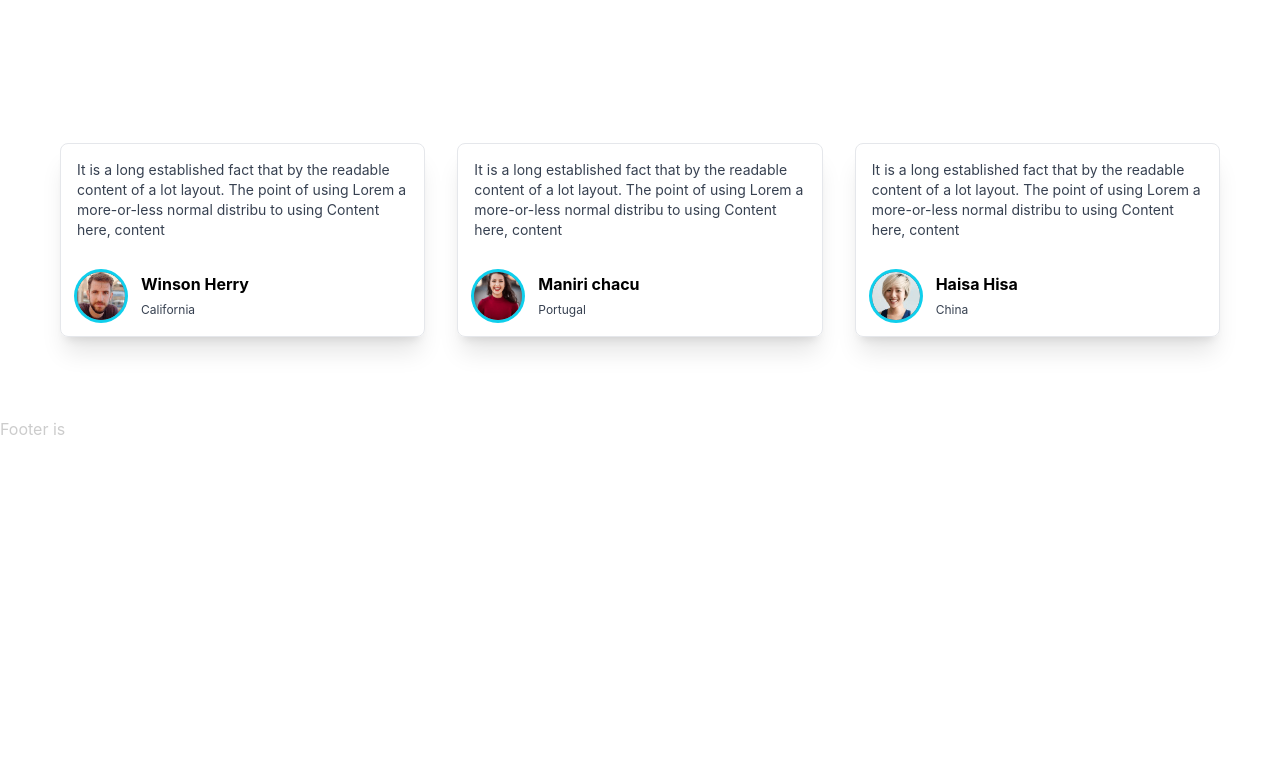
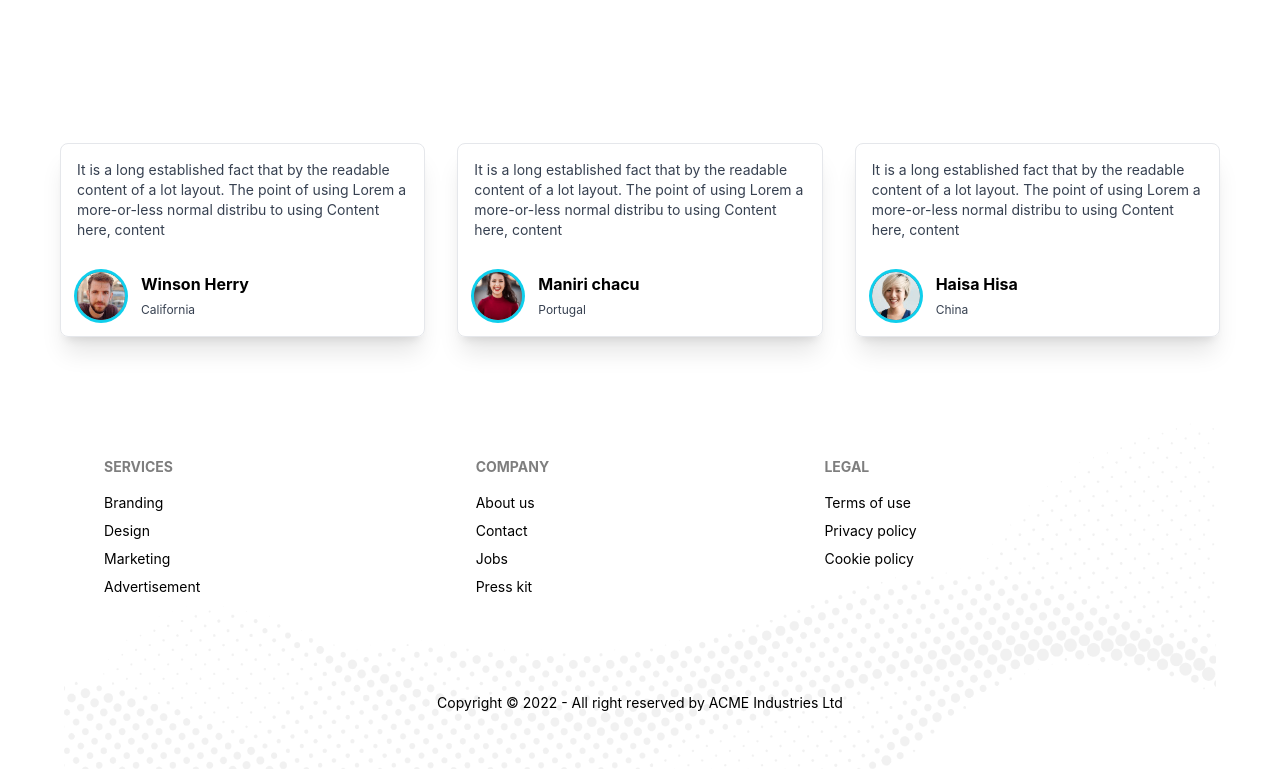
Before and after one commit to Sayem92/doctors-portal, a React (Create React App) app: page / in a window 1280 px wide. Shown: the part 3082-3851 px from the top of the page. Before the commit the page ends 3523 px from the top, so only its background shows below. Built offline with nearby package versions, Linux system fonts and the light colour scheme.

Commit message:
add footer

```diff
--- a/src/Pages/Shared/Footer/Footer.js
+++ b/src/Pages/Shared/Footer/Footer.js
@@ -1,10 +1,43 @@
 import React from 'react';
+import { Link } from 'react-router-dom';
+import footer from '../../../assets/images/footer.png'
 
 const Footer = () => {
     return (
-        <div>
-            <h1>Footer is </h1>
-        </div>
+        <footer
+        style={{
+            background : `url(${footer})`,
+            backgroundSize: 'cover'
+        }}
+         className="lg:mx-16 p-10 text-black">
+            <div className='footer'>
+                <div>
+                    <span className="footer-title">Services</span>
+                    <Link to='/' className="link link-hover">Branding</Link>
+                    <Link to='/' className="link link-hover">Design</Link>
+                    <Link to='/' className="link link-hover">Marketing</Link>
+                    <Link to='/' className="link link-hover">Advertisement</Link>
+                </div>
+                <div>
+                    <span className="footer-title">Company</span>
+                    <Link to='/' className="link link-hover">About us</Link>
+                    <Link to='/' className="link link-hover">Contact</Link>
+                    <Link to='/' className="link link-hover">Jobs</Link>
+                    <Link to='/' className="link link-hover">Press kit</Link>
+                </div>
+                <div>
+                    <span className="footer-title">Legal</span>
+                    <Link to='/' className="link link-hover">Terms of use</Link>
+                    <Link to='/' className="link link-hover">Privacy policy</Link>
+                    <Link to='/' className="link link-hover">Cookie policy</Link>
+                </div>
+            </div>
+            <footer className="footer footer-center p-4 mt-20">
+                <div>
+                    <p>Copyright © 2022 - All right reserved by ACME Industries Ltd</p>
+                </div>
+            </footer>
+        </footer>
     );
 };
 
```
